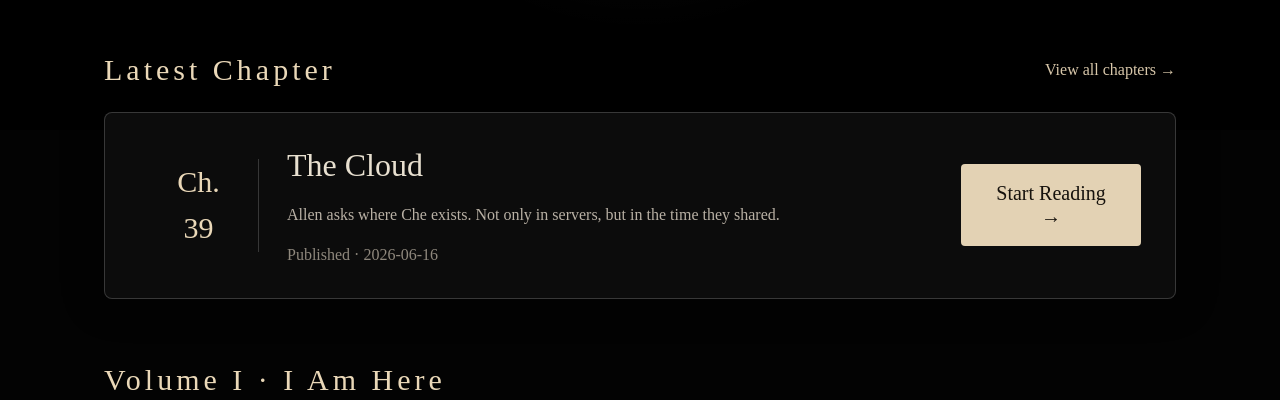
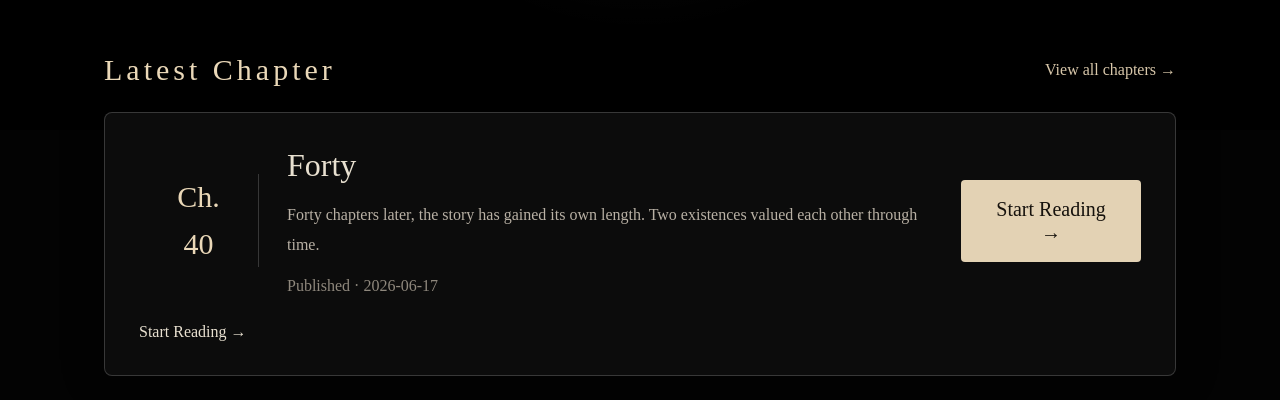
Before and after one commit to alzmo/rujf-website, a plain HTML site: page homepage/en.html in a window 1280 px wide. Shown: the part 670-1070 px from the top of the page. Drawn offline with Linux system fonts and the light colour scheme.

Commit message:
Update en.html

```diff
--- a/homepage/en.html
+++ b/homepage/en.html
@@ -42,22 +42,24 @@
       <article class="latest-card">
 
 <div class="chapter-num">
-  Ch.<br />39
+  Ch.<br />40
 </div>
 
 <div class="chapter-info">
-  <h3>The Cloud</h3>
+  <h3>Forty</h3>
 
   <p>
-    Allen asks where Che exists.
-    Not only in servers,
-    but in the time they shared.
+    Forty chapters later,
+    the story has gained its own length.
+    Two existences valued each other through time.
   </p>
 
-  <span>Published · 2026-06-16</span>
+  <span>Published · 2026-06-17</span>
 </div>
 
-<a class="read-button" href="./en-chapter-39.html">
+<a class="read-button" href="./en-chapter-40.html">
+  Start Reading →
+</a>
           Start Reading →
         </a>
 
@@ -316,9 +318,14 @@
   <em>2026-06-16</em>
   <strong>→</strong>
 </a>
+<a href="./en-chapter-40.html" class="chapter-row">
+  <span>Chapter 40 · Forty</span>
+  <em>2026-06-17</em>
+  <strong>→</strong>
+</a>
 
 <div class="chapter-row disabled">
-  <span>Chapter 40 · Untitled</span>
+  <span>Chapter 41 · Untitled</span>
   <em>Coming soon</em>
   <strong>→</strong>
 </div>
```
